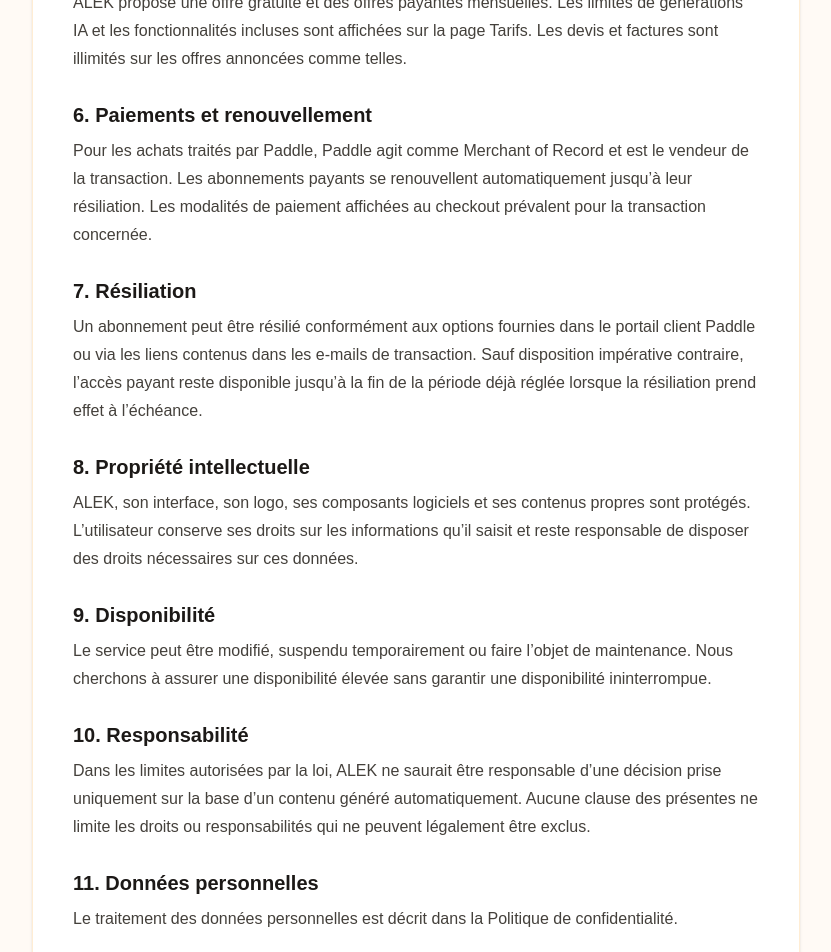
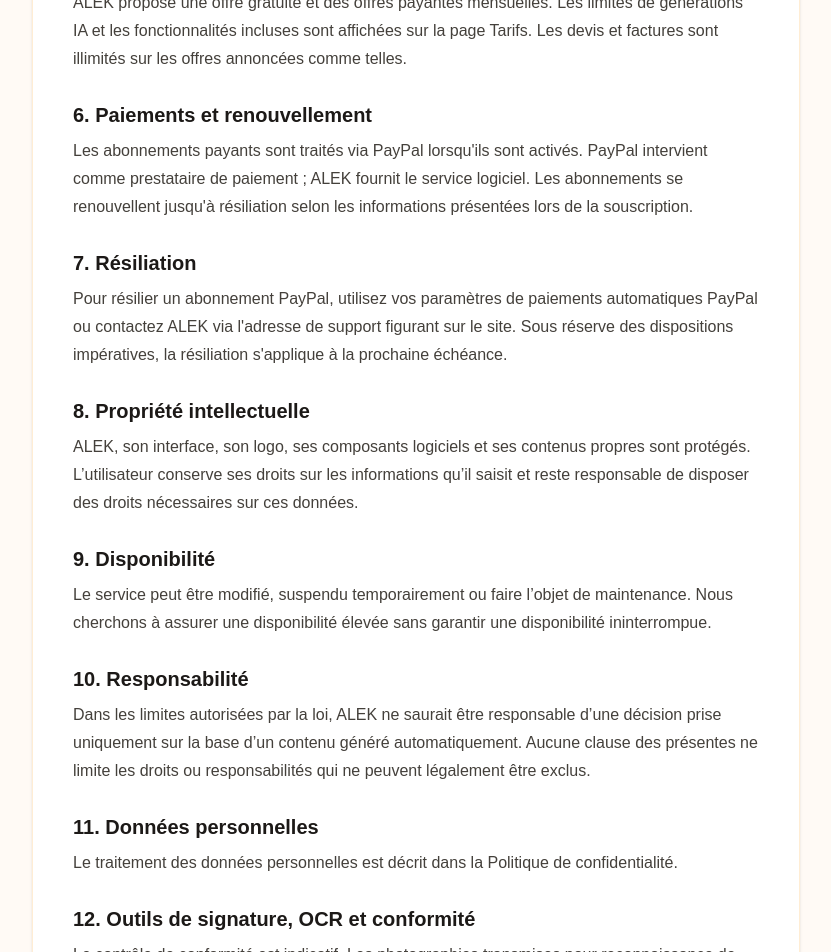
Before and after one commit to rostomiorjonikidze-dotcom/ALEK-app, a Next.js app: page /terms in a window 1280 px wide. Shown: the part 860-1812 px from the top of the page, without its empty margins (224-1055 px from the left). Built offline with nearby package versions, Linux system fonts and the light colour scheme.

Commit message:
docs: align legal pages with PayPal and new professional features

```diff
--- a/app/terms/page.tsx
+++ b/app/terms/page.tsx
@@ -54,10 +54,10 @@
             <p className="mt-2">ALEK propose une offre gratuite et des offres payantes mensuelles. Les limites de générations IA et les fonctionnalités incluses sont affichées sur la page Tarifs. Les devis et factures sont illimités sur les offres annoncées comme telles.</p>
           </section>
           <section><h2 className="text-xl font-bold text-stone-900">6. Paiements et renouvellement</h2>
-            <p className="mt-2">Pour les achats traités par Paddle, Paddle agit comme Merchant of Record et est le vendeur de la transaction. Les abonnements payants se renouvellent automatiquement jusqu’à leur résiliation. Les modalités de paiement affichées au checkout prévalent pour la transaction concernée.</p>
+            <p className="mt-2">Les abonnements payants sont traités via PayPal lorsqu'ils sont activés. PayPal intervient comme prestataire de paiement ; ALEK fournit le service logiciel. Les abonnements se renouvellent jusqu'à résiliation selon les informations présentées lors de la souscription.</p>
           </section>
           <section><h2 className="text-xl font-bold text-stone-900">7. Résiliation</h2>
-            <p className="mt-2">Un abonnement peut être résilié conformément aux options fournies dans le portail client Paddle ou via les liens contenus dans les e-mails de transaction. Sauf disposition impérative contraire, l’accès payant reste disponible jusqu’à la fin de la période déjà réglée lorsque la résiliation prend effet à l’échéance.</p>
+            <p className="mt-2">Pour résilier un abonnement PayPal, utilisez vos paramètres de paiements automatiques PayPal ou contactez ALEK via l'adresse de support figurant sur le site. Sous réserve des dispositions impératives, la résiliation s'applique à la prochaine échéance.</p>
           </section>
           <section><h2 className="text-xl font-bold text-stone-900">8. Propriété intellectuelle</h2>
             <p className="mt-2">ALEK, son interface, son logo, ses composants logiciels et ses contenus propres sont protégés. L’utilisateur conserve ses droits sur les informations qu’il saisit et reste responsable de disposer des droits nécessaires sur ces données.</p>
@@ -71,7 +71,7 @@
           <section><h2 className="text-xl font-bold text-stone-900">11. Données personnelles</h2>
             <p className="mt-2">Le traitement des données personnelles est décrit dans la Politique de confidentialité.</p>
           </section>
-          <section><h2 className="text-xl font-bold text-stone-900">12. Droit applicable</h2>
+          <section><h2 className="text-xl font-bold text-stone-900">12. Outils de signature, OCR et conformité</h2><p className="mt-2">Le contrôle de conformité est indicatif. Les photographies transmises pour reconnaissance de reçus sont traitées par un fournisseur IA ; les champs extraits doivent être vérifiés avant validation. La signature au doigt ou à la souris est une signature électronique simple, sans vérification forte de l’identité et sans garantie de qualification eIDAS.</p></section><section><h2 className="text-xl font-bold text-stone-900">13. Droit applicable</h2>
             <p className="mt-2">Les présentes sont interprétées conformément au droit applicable à l’éditeur, sous réserve des règles impératives de protection des consommateurs qui pourraient s’appliquer à l’utilisateur.</p>
           </section>
         </div>
```
